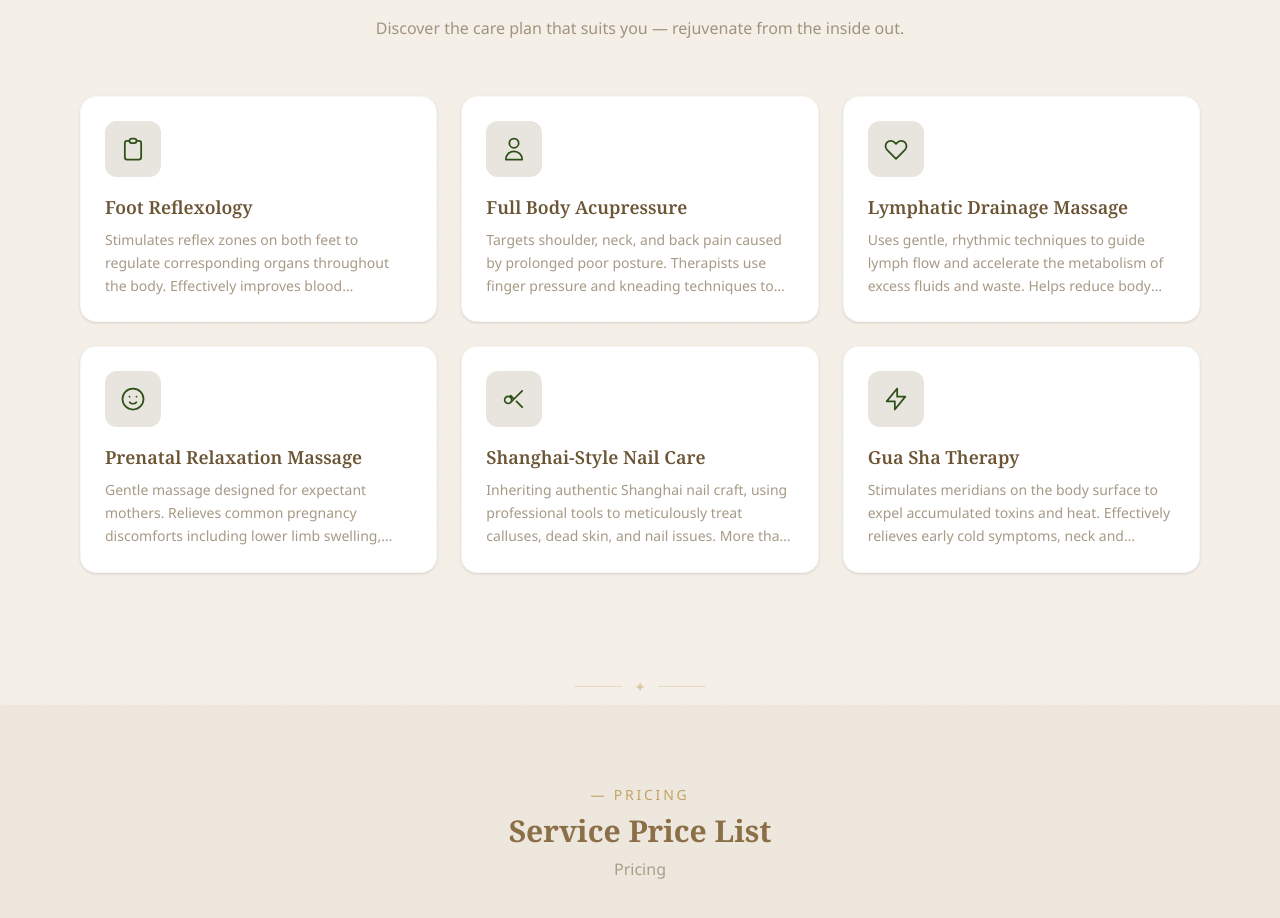
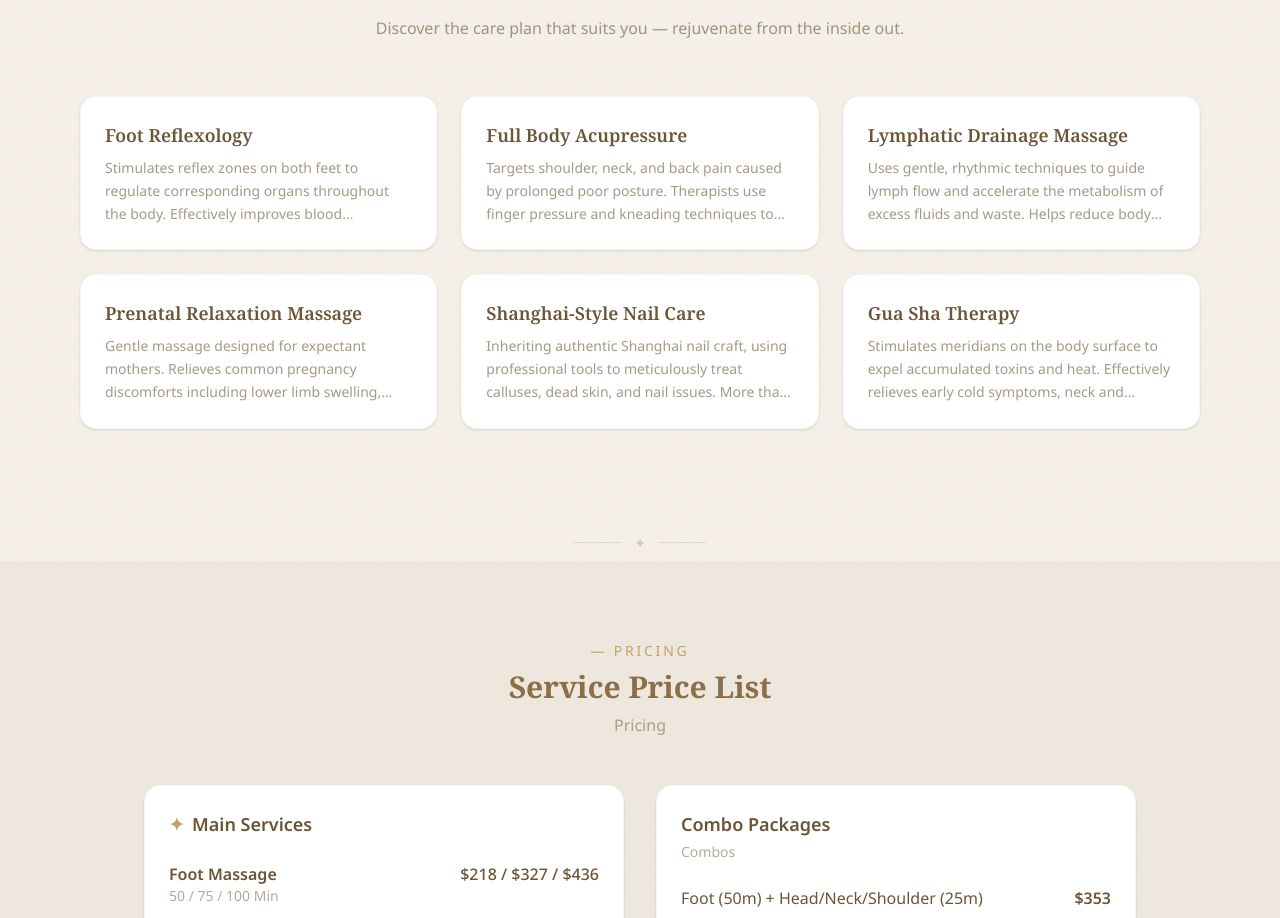
Before and after one commit to kace5255-glitch/livelyfoot-web, a Next.js app: page /en in a window 1280 px wide. Shown: the part 1993-2911 px from the top of the page. Built offline with nearby package versions, Linux system fonts and the light colour scheme.

Commit message:
Remove treatment card icons for cleaner look

```diff
--- a/src/components/HomePage.tsx
+++ b/src/components/HomePage.tsx
@@ -199,11 +199,6 @@ export default function HomePage() {
               key={key}
               className="bg-white rounded-xl md:rounded-2xl p-4 md:p-6 shadow-sm border border-cream-dark/30 hover:border-gold/40 hover:shadow-md transition-all group"
             >
-              <div className="w-12 h-12 md:w-14 md:h-14 bg-cream-dark rounded-xl flex items-center justify-center mb-3 md:mb-4 group-hover:bg-gold/20 transition-colors">
-                <svg className="w-6 h-6 md:w-7 md:h-7 text-forest group-hover:text-warm-brown transition-colors" fill="none" stroke="currentColor" viewBox="0 0 24 24">
-                  <path strokeLinecap="round" strokeLinejoin="round" strokeWidth={1.5} d={treatmentIcons[key]} />
-                </svg>
-              </div>
               <h3 className="font-serif font-semibold text-sm md:text-lg text-warm-brown-dark mb-1.5 md:mb-2">
                 {tt(`${key}.name`)}
               </h3>
```
